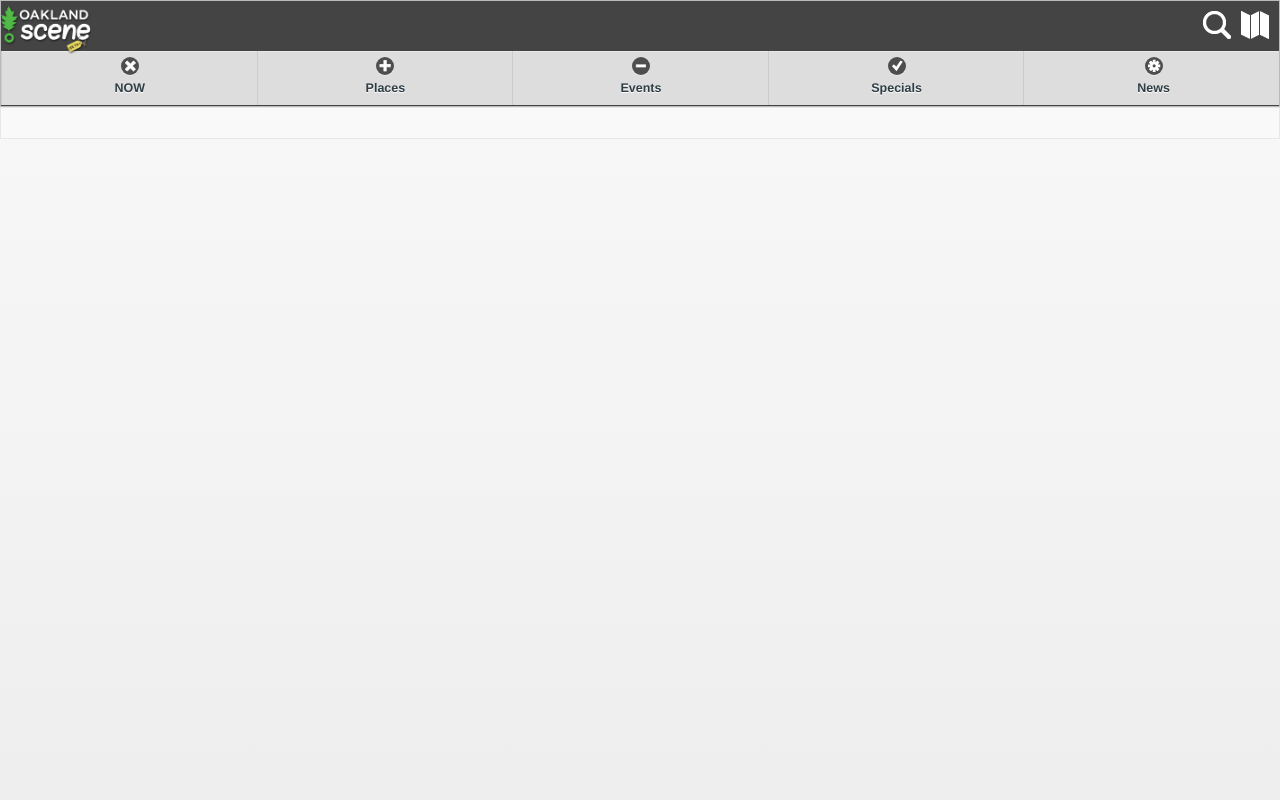
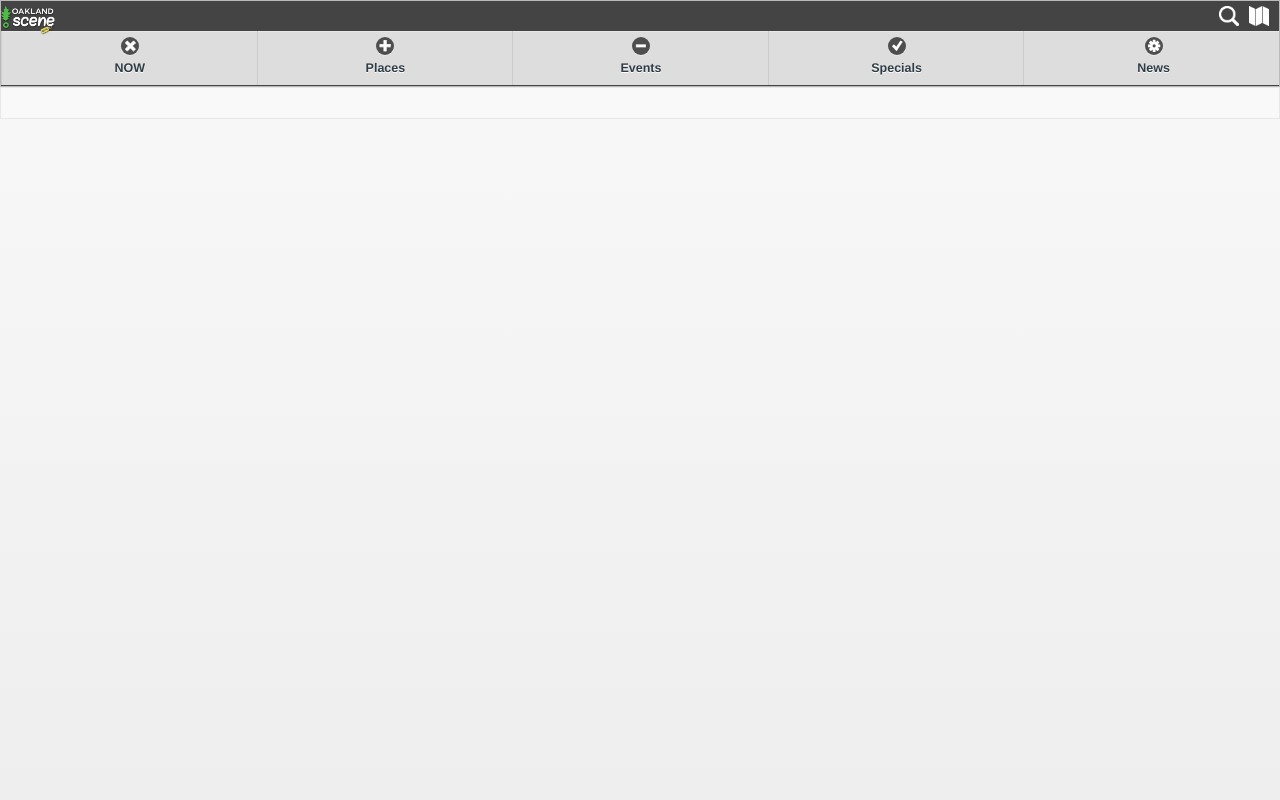
Before and after one commit to gregarious/obidapp, a PHP site: page / in a window 1280 px wide. Run offline with PHP 8.4, Linux system fonts and the light colour scheme; some libraries are stand-ins or nearby versions.

Commit message:
styles for map

```diff
--- a/www/index.html
+++ b/www/index.html
@@ -156,9 +156,9 @@
     <div class="sorting">
       <nav data-role="navbar">
         <ul>
-          <li><a>Close</a></li>
-          <li><a>Popular</a></li>
-          <li><a>Category</a></li>
+          <li><a data-theme="d">Close</a></li>
+          <li><a data-theme="d">Popular</a></li>
+          <li><a data-theme="d">Category</a></li>
         </ul>
       </nav>
     </div>
--- a/www/style/sass/main.scss
+++ b/www/style/sass/main.scss
@@ -3,6 +3,55 @@
 html, body {
 	height: 100%;
 }
+
+.explore-nav {
+	height: 55px;
+
+	ul li a {
+
+	}
+
+}
+
+html.ui-mobile body.ui-mobile-viewport div#map-mode.ui-page div.ui-header nav.explore-nav ul li a span span {
+	font-size: 0.9em;
+}
+
+#top-logo {
+	height: 30px;
+	float: left;
+	width: auto;
+	position: relative;
+	top: 5px;
+	z-index: 100;
+}
+
+#top-bar {
+	height: 30px;
+}
+
+#view-options {
+	float: right;
+	padding-top: 5px;
+	img {
+		height: 20px;
+		width: auto;
+		float: right;
+		//height: 30px;
+		margin-right: 10px;
+
+		}
+}
+
+.sorting {
+	width: 100%;
+	position: absolute;
+	bottom: 0;
+	height: 30px;
+}
+
+
+// Singles
 
 .single-thumb {
 	width: 20%;
@@ -29,37 +78,7 @@ html, body {
 	padding: 1em 0	;
 }
 
-#top-logo {
-	height: 50px;
-	float: left;
-	width: auto;
-	position: relative;
-	top: 5px;
-	z-index: 100;
-}
 
-#top-bar {
-	height: 50px;
-}
-
-#view-options {
-	float: right;
-	padding-top: 10px;
-	img {
-		float: right;
-		//height: 30px;
-
-			margin-right: 10px;
-
-		}
-}
-
-.sorting {
-	width: 100%;
-	position: absolute;
-	bottom: 0;
-	height: 30px;
-}
 
 // Map
 
@@ -94,7 +113,7 @@ html, body {
 	background: url('../../img/assets/black-trans.png');
 	color: #fff;
 	position: absolute;
-	top: 105px;
+	top: 85px;
 	max-height: 100px;
 	@include clearfix;
 
@@ -142,7 +161,3 @@ html, body {
 	padding-top: 0.2em !important;
 	//padding-bottom: 0.2em !important;
 }
-
-.explore-nav {
-	height: 55px;
-}
--- a/www/style/stylesheets/main.css
+++ b/www/style/stylesheets/main.css
@@ -110,6 +110,52 @@ html, body {
 }
 
 /* line 7, ../sass/main.scss */
+.explore-nav {
+  height: 55px;
+}
+
+/* line 16, ../sass/main.scss */
+html.ui-mobile body.ui-mobile-viewport div#map-mode.ui-page div.ui-header nav.explore-nav ul li a span span {
+  font-size: 0.9em;
+}
+
+/* line 20, ../sass/main.scss */
+#top-logo {
+  height: 30px;
+  float: left;
+  width: auto;
+  position: relative;
+  top: 5px;
+  z-index: 100;
+}
+
+/* line 29, ../sass/main.scss */
+#top-bar {
+  height: 30px;
+}
+
+/* line 33, ../sass/main.scss */
+#view-options {
+  float: right;
+  padding-top: 5px;
+}
+/* line 36, ../sass/main.scss */
+#view-options img {
+  height: 20px;
+  width: auto;
+  float: right;
+  margin-right: 10px;
+}
+
+/* line 46, ../sass/main.scss */
+.sorting {
+  width: 100%;
+  position: absolute;
+  bottom: 0;
+  height: 30px;
+}
+
+/* line 56, ../sass/main.scss */
 .single-thumb {
   width: 20%;
   -webkit-box-sizing: border-box;
@@ -118,71 +164,37 @@ html, body {
   float: left;
   padding-right: 1em;
 }
-/* line 13, ../sass/main.scss */
+/* line 62, ../sass/main.scss */
 .single-thumb img {
   width: 100%;
 }
 
-/* line 18, ../sass/main.scss */
+/* line 67, ../sass/main.scss */
 .single-head-content {
   width: 80%;
   float: left;
 }
 
-/* line 23, ../sass/main.scss */
+/* line 72, ../sass/main.scss */
 .single-content, .single-header {
   width: 100%;
   overflow: hidden;
   *zoom: 1;
 }
 
-/* line 28, ../sass/main.scss */
+/* line 77, ../sass/main.scss */
 .single-header {
   padding: 1em 0;
 }
 
-/* line 32, ../sass/main.scss */
-#top-logo {
-  height: 50px;
-  float: left;
-  width: auto;
-  position: relative;
-  top: 5px;
-  z-index: 100;
-}
-
-/* line 41, ../sass/main.scss */
-#top-bar {
-  height: 50px;
-}
-
-/* line 45, ../sass/main.scss */
-#view-options {
-  float: right;
-  padding-top: 10px;
-}
-/* line 48, ../sass/main.scss */
-#view-options img {
-  float: right;
-  margin-right: 10px;
-}
-
-/* line 57, ../sass/main.scss */
-.sorting {
-  width: 100%;
-  position: absolute;
-  bottom: 0;
-  height: 30px;
-}
-
-/* line 66, ../sass/main.scss */
+/* line 85, ../sass/main.scss */
 #map-mode {
   height: 100%;
   position: relative;
   overflow: hidden;
 }
 
-/* line 72, ../sass/main.scss */
+/* line 91, ../sass/main.scss */
 #map_canvas {
   overflow: hidden;
   *zoom: 1;
@@ -192,7 +204,7 @@ html, body {
   height: 100%;
 }
 
-/* line 80, ../sass/main.scss */
+/* line 99, ../sass/main.scss */
 .load-more {
   width: 30%;
   position: absolute;
@@ -202,7 +214,7 @@ html, body {
   padding: 0.5em;
 }
 
-/* line 89, ../sass/main.scss */
+/* line 108, ../sass/main.scss */
 .custom-infowindow {
   padding: 5px;
   -webkit-box-sizing: border-box;
@@ -213,12 +225,12 @@ html, body {
   background: url("../../img/assets/black-trans.png");
   color: #fff;
   position: absolute;
-  top: 105px;
+  top: 85px;
   max-height: 100px;
   overflow: hidden;
   *zoom: 1;
 }
-/* line 101, ../sass/main.scss */
+/* line 120, ../sass/main.scss */
 .custom-infowindow .infowindow-info {
   float: left;
   width: 86%;
@@ -229,14 +241,14 @@ html, body {
   font-size: 0.9em;
   text-shadow: 1px 1px 1px black;
 }
-/* line 110, ../sass/main.scss */
+/* line 129, ../sass/main.scss */
 .custom-infowindow img {
   width: 50px;
   height: 50px;
   float: left;
   margin-right: 15px;
 }
-/* line 117, ../sass/main.scss */
+/* line 136, ../sass/main.scss */
 .custom-infowindow .next, .custom-infowindow .prev {
   width: 7%;
   padding: 0.4em 0;
@@ -244,26 +256,21 @@ html, body {
   -moz-box-sizing: border-box;
   box-sizing: border-box;
 }
-/* line 121, ../sass/main.scss */
+/* line 140, ../sass/main.scss */
 .custom-infowindow .next img, .custom-infowindow .prev img {
   width: 100%;
   height: auto;
 }
-/* line 129, ../sass/main.scss */
+/* line 148, ../sass/main.scss */
 .custom-infowindow .next {
   float: right;
 }
-/* line 134, ../sass/main.scss */
+/* line 153, ../sass/main.scss */
 .custom-infowindow .prev {
   float: left;
 }
 
-/* line 141, ../sass/main.scss */
+/* line 160, ../sass/main.scss */
 .ui-link-inherit {
   padding-top: 0.2em !important;
 }
-
-/* line 146, ../sass/main.scss */
-.explore-nav {
-  height: 55px;
-}
```
